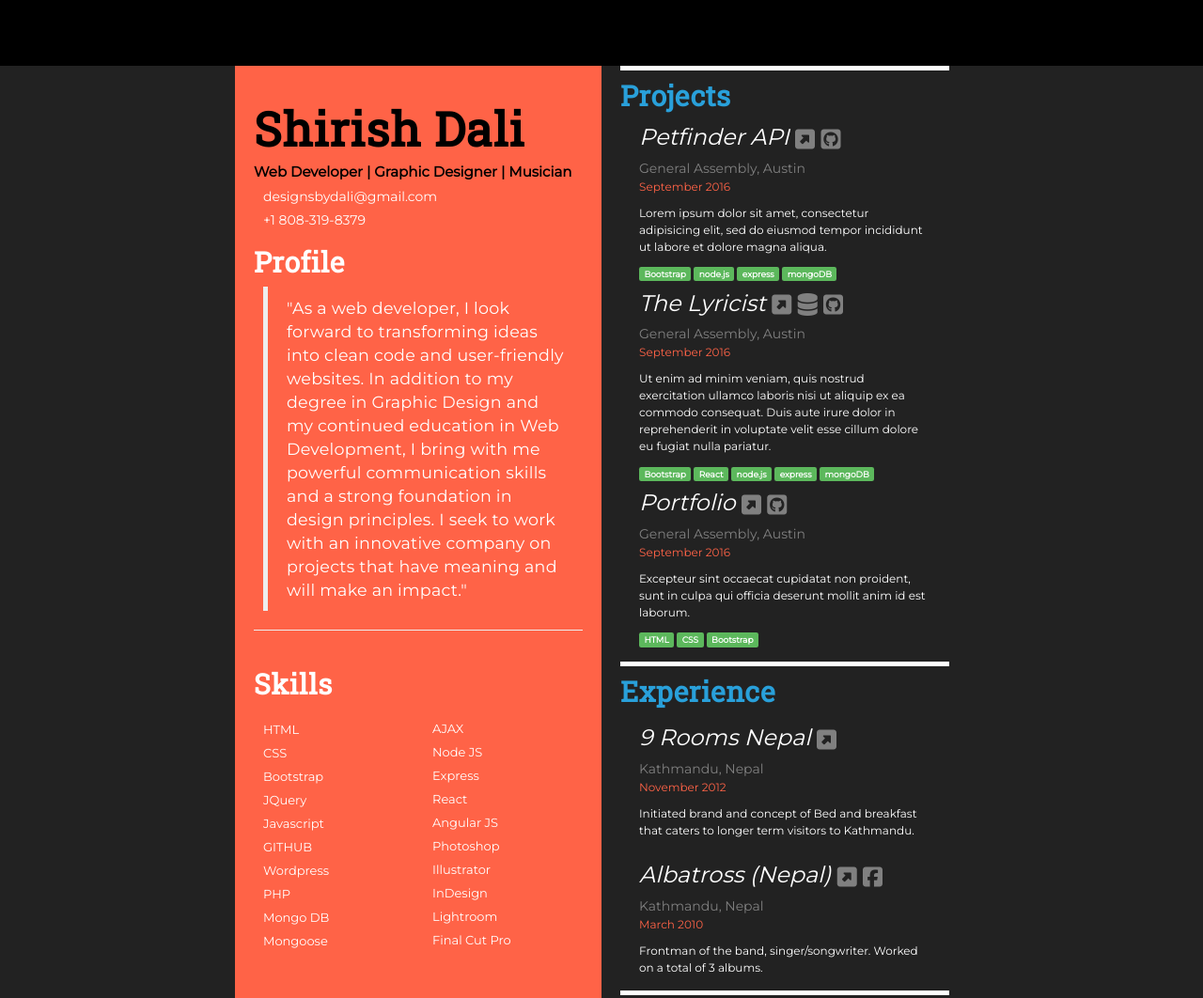
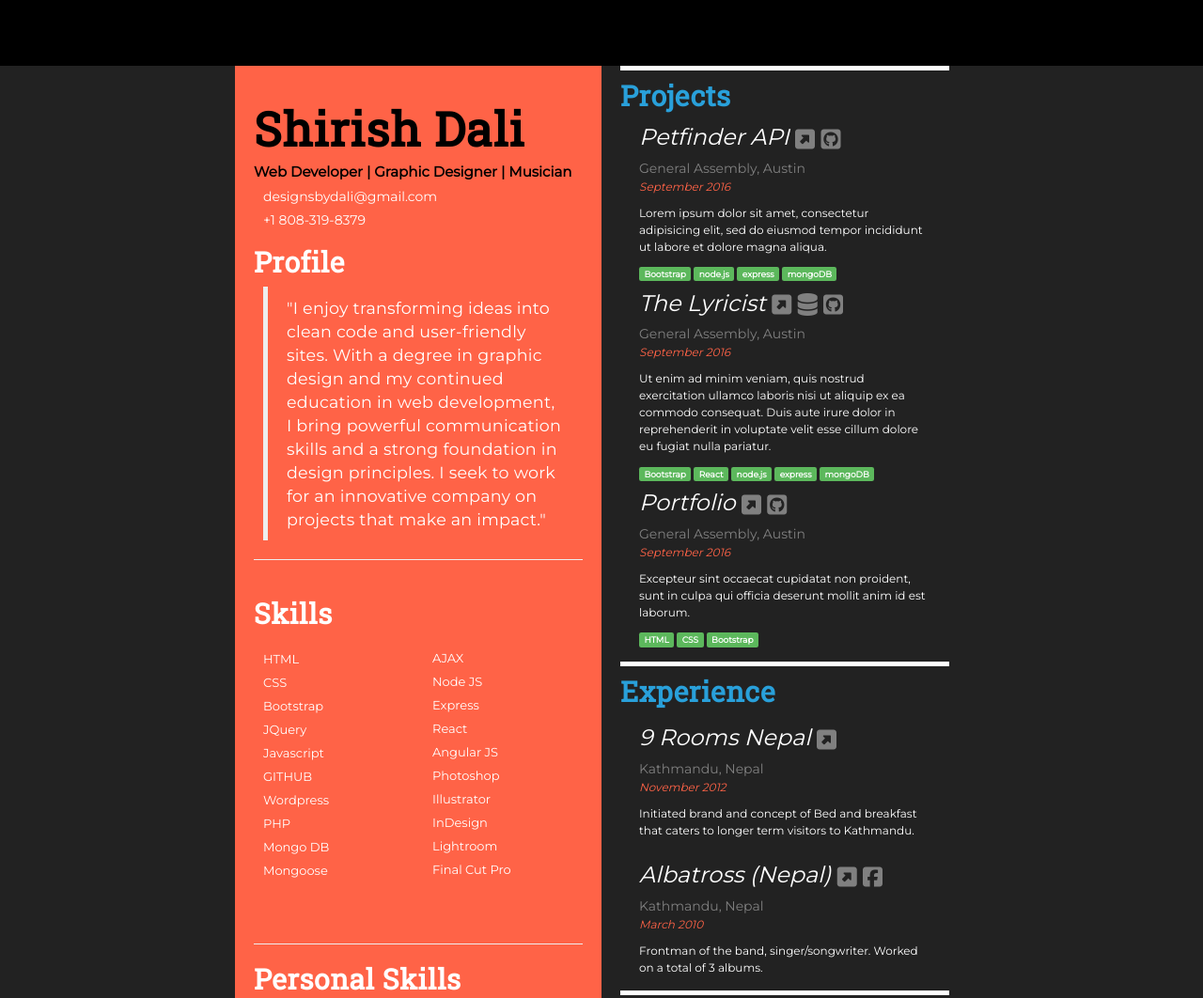
Before and after one commit to designsbydali/portfolio, a plain HTML site: page index.html in a window 1280 px wide. Shown: the top 1062 px of the page at 94% size. Drawn offline with Linux system fonts and the light colour scheme; a web font is replaced by a local one.

Commit message:
updated about me

```diff
--- a/css/style.css
+++ b/css/style.css
@@ -44,6 +44,7 @@ body{
 }
 .date{
   color: tomato;
+  font-style: italic;
 }
 .ga{
   line-height: 12px;
--- a/index.html
+++ b/index.html
@@ -85,8 +85,7 @@
         <h3 class="left-title title">Profile</h3>
         <section class="profile">
           <blockquote class="">
-            "As a web developer, I look forward to transforming ideas into clean code and user-friendly websites. In addition to my degree in Graphic Design and my continued education in Web Development, I bring with me powerful communication skills and a strong
-            foundation in design principles. I seek to work with an innovative company on projects that have meaning and will make an impact."
+            "I enjoy transforming ideas into clean code and user-friendly sites. With a degree in graphic design and my continued education in web development, I bring powerful communication skills and a strong foundation in design principles. I seek to work for an innovative company on projects that make an impact."
           </blockquote>
         </section>
 
```
